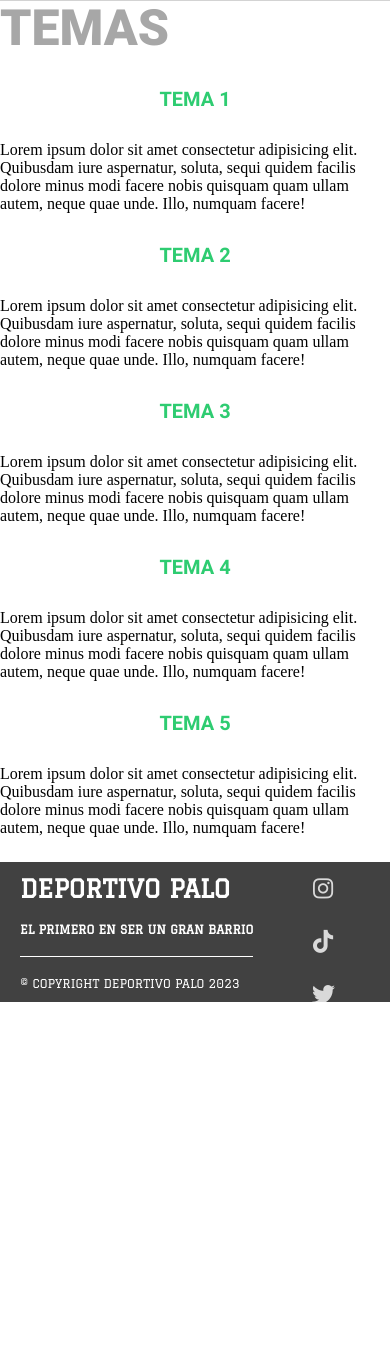
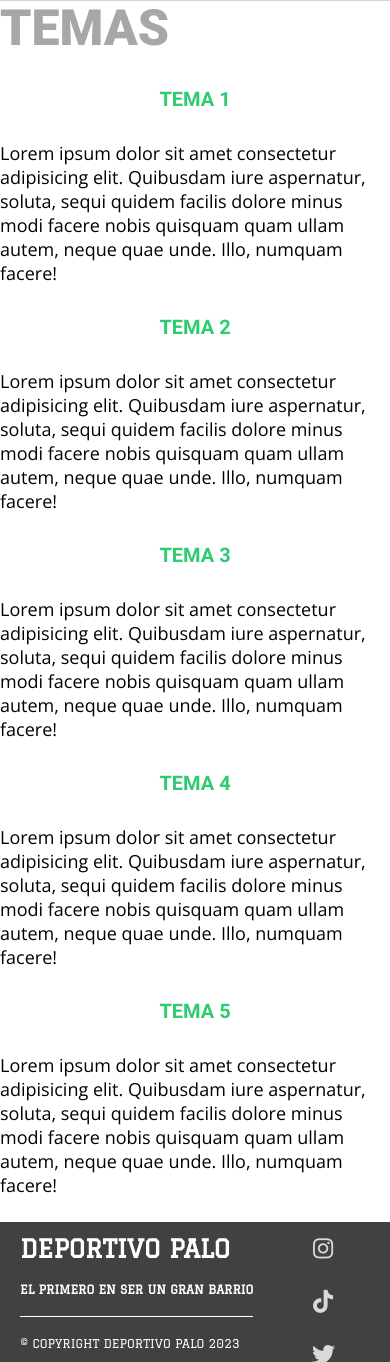
Before and after one commit to Gandito/Deportivo-Palo, a PHP site: page /vistas/canticos.php in a window 390 px wide. Shown: the part 89-1451 px from the top of the page. Before the commit the page ends 1091 px from the top, so only its background shows below. Run offline with PHP 8.4, Linux system fonts and the light colour scheme.

Commit message:
Agregando Cambios

```diff
--- a/css/header.css
+++ b/css/header.css
@@ -191,3 +191,5 @@ nav {
     transform: translateX(0px);
   }
 }
+
+/* MODO OSCURO */
--- a/css/index.css
+++ b/css/index.css
@@ -54,6 +54,12 @@ body{
     visibility: hidden;
 }
 
+.ancla{
+    color: rgba(255, 255, 255, 0);
+    font-size: 90px;
+    user-select: none;
+  }
+
 :root{
     scroll-behavior: smooth;
 }
--- a/css/main.css
+++ b/css/main.css
@@ -5,7 +5,9 @@
 .main_socios,
 .main_marketing,
 .main_canticos,
-.main_asociate {
+.main_asociate,
+.main_pagina_videos,
+.main_pagina_galeria {
   width: 70%;
   margin: 115px auto 50px;
 }
@@ -22,7 +24,9 @@
 .main_socios h1,
 .main_marketing h1,
 .main_canticos h1,
-.main_asociate h1 {
+.main_asociate h1,
+.main_pagina_videos h1,
+.main_pagina_galeria h1 {
   color: #a7a7a7;
   font-family: RobotoBlack;
   font-size: 80px;
@@ -35,7 +39,9 @@
 .main_socios h2,
 .main_marketing h2,
 .main_canticos h2,
-.main_asociate h2 {
+.main_asociate h2,
+.main_pagina_videos h2,
+.main_pagina_galeria h2 {
   margin: 30px 0 30px 0;
   font-family: RobotoBold;
   text-transform: uppercase;
@@ -47,7 +53,9 @@
 .main_socios h2,
 .main_marketing h2,
 .main_canticos h2,
-.main_asociate h2 {
+.main_asociate h2,
+.main_pagina_videos h2,
+.main_pagina_galeria h2 {
   color: #2ECC71;
 }
 
@@ -1641,3 +1649,36 @@ td {
   font-size: 18px;
   font-family: RiftDemi;
 }
+
+.main_canticos_parrafo {
+  font-family: OpenSansRegular;
+  font-size: 18px;
+}
+
+.main_pagina_videos_contenedor {
+  display: flex;
+  flex-wrap: wrap;
+}
+
+.main_pagina_videos_contenido {
+  width: 444.5px;
+  height: 444.5px;
+}
+
+.main_pagina_videos_contenido video {
+  border: 5px solid white;
+  width: 444.5px;
+  height: 444.5px;
+}
+
+.main_pagina_galeria_contenedor {
+  display: flex;
+  flex-wrap: wrap;
+}
+
+.main_pagina_galeria_contenido {
+  border: 5px solid white;
+  width: 444.5px;
+  height: 444.5px;
+  background-image: url(../images/imagen_fondo_club.jpg);
+}
--- a/css/responsive_main.css
+++ b/css/responsive_main.css
@@ -8,7 +8,9 @@
     .main_socios,
     .main_marketing,
     .main_canticos,
-    .main_asociate {
+    .main_asociate,
+    .main_pagina_videos,
+    .main_pagina_galeria {
         margin: 70px auto 50px;
     }
 
@@ -19,7 +21,9 @@
     .main_socios h1,
     .main_marketing h1,
     .main_canticos h1,
-    .main_asociate h1 {
+    .main_asociate h1,
+    .main_pagina_videos h1,
+    .main_pagina_galeria h1 {
         font-size: 70px;
     }
 
@@ -29,12 +33,14 @@
     .main_socios h2,
     .main_marketing h2,
     .main_canticos h2,
-    .main_asociate h2 {
+    .main_asociate h2,
+    .main_pagina_videos h2,
+    .main_pagina_galeria h2 {
         font-size: 20px;
     }
 }
 
-@media screen and (max-width: 768px) {
+@media screen and (max-width: 768px) {pagina_
 
     .main_club,
     .main_plantel,
@@ -43,7 +49,9 @@
     .main_socios,
     .main_marketing,
     .main_canticos,
-    .main_asociate {
+    .main_asociate,
+    .main_pagina_videos,
+    .main_pagina_galeria {
         margin: 70px auto 30px;
         width: 100%;
     }
@@ -55,7 +63,9 @@
     .main_socios h1,
     .main_marketing h1,
     .main_canticos h1,
-    .main_asociate h1 {
+    .main_asociate h1,
+    .main_pagina_videos h1,
+    .main_pagina_galeria h1 {
         font-size: 50px;
     }
 
@@ -65,7 +75,9 @@
     .main_socios h2,
     .main_marketing h2,
     .main_canticos h2,
-    .main_asociate h2 {
+    .main_asociate h2,
+    .main_pagina_videos h2,
+    .main_pagina_galeria h2 {
         text-align: center;
     }
 }
@@ -79,7 +91,9 @@
     .main_socios,
     .main_marketing,
     .main_canticos,
-    .main_asociate {
+    .main_asociate,
+    .main_pagina_videos,
+    .main_pagina_galeria {
         margin: 70px auto 0px;
     }
 
@@ -90,7 +104,9 @@
     .main_socios h1,
     .main_marketing h1,
     .main_canticos h1,
-    .main_asociate h1 {
+    .main_asociate h1,
+    .main_pagina_videos h1,
+    .main_pagina_galeria h1 {
         font-size: 40px;
     }
 }
--- a/inc/header.php
+++ b/inc/header.php
@@ -90,7 +90,7 @@
                     <li><a class="header_cerrar_menu1" href="socios.php#ancla_informacion">Informacion</a></li>
                     <li><a class="header_cerrar_menu2" href="socios.php#ancla_valores">Valores</a></li>
                     <li><a class="header_cerrar_menu3" href="socios.php#ancla_preguntas">Preguntas</a></li>
-                    <li><a class="header_cerrar_menu4" href="socios.php#ancla_hacetesocio">Asociate</a></li>
+                    <li><a class="header_cerrar_menu4" href="socios_asociate.php#ancla_asociate">Asociate</a></li>
                 </ul>
             </div>
         </div>
--- a/vistas/canticos.php
+++ b/vistas/canticos.php
@@ -16,23 +16,28 @@
         <h1>TEMAS</h1>
         <div class="main_canticos_tema1">
             <h2>Tema 1</h2>
-            <p>Lorem ipsum dolor sit amet consectetur adipisicing elit. Quibusdam iure aspernatur, soluta, sequi quidem facilis dolore minus modi facere nobis quisquam quam ullam autem, neque quae unde. Illo, numquam facere!</p>
+            <p class="main_canticos_parrafo">Lorem ipsum dolor sit amet consectetur adipisicing elit. Quibusdam iure aspernatur, soluta, sequi quidem facilis dolore minus modi facere nobis quisquam quam ullam autem, neque quae unde. Illo, numquam facere!</p>
+            <audio src=""></audio>
         </div>
         <div class="main_canticos_tema2">
             <h2>Tema 2</h2>
-            <p>Lorem ipsum dolor sit amet consectetur adipisicing elit. Quibusdam iure aspernatur, soluta, sequi quidem facilis dolore minus modi facere nobis quisquam quam ullam autem, neque quae unde. Illo, numquam facere!</p>
+            <p class="main_canticos_parrafo">Lorem ipsum dolor sit amet consectetur adipisicing elit. Quibusdam iure aspernatur, soluta, sequi quidem facilis dolore minus modi facere nobis quisquam quam ullam autem, neque quae unde. Illo, numquam facere!</p>
+            <audio src=""></audio>
         </div>
         <div class="main_canticos_tema3">
             <h2>Tema 3</h2>
-            <p>Lorem ipsum dolor sit amet consectetur adipisicing elit. Quibusdam iure aspernatur, soluta, sequi quidem facilis dolore minus modi facere nobis quisquam quam ullam autem, neque quae unde. Illo, numquam facere!</p>
+            <p class="main_canticos_parrafo">Lorem ipsum dolor sit amet consectetur adipisicing elit. Quibusdam iure aspernatur, soluta, sequi quidem facilis dolore minus modi facere nobis quisquam quam ullam autem, neque quae unde. Illo, numquam facere!</p>
+            <audio src=""></audio>
         </div>
         <div class="main_canticos_tema4">
             <h2>Tema 4</h2>
-            <p>Lorem ipsum dolor sit amet consectetur adipisicing elit. Quibusdam iure aspernatur, soluta, sequi quidem facilis dolore minus modi facere nobis quisquam quam ullam autem, neque quae unde. Illo, numquam facere!</p>
+            <p class="main_canticos_parrafo">Lorem ipsum dolor sit amet consectetur adipisicing elit. Quibusdam iure aspernatur, soluta, sequi quidem facilis dolore minus modi facere nobis quisquam quam ullam autem, neque quae unde. Illo, numquam facere!</p>
+            <audio src=""></audio>
         </div>
         <div class="main_canticos_tema5">
             <h2>Tema 5</h2>
-            <p>Lorem ipsum dolor sit amet consectetur adipisicing elit. Quibusdam iure aspernatur, soluta, sequi quidem facilis dolore minus modi facere nobis quisquam quam ullam autem, neque quae unde. Illo, numquam facere!</p>
+            <p class="main_canticos_parrafo">Lorem ipsum dolor sit amet consectetur adipisicing elit. Quibusdam iure aspernatur, soluta, sequi quidem facilis dolore minus modi facere nobis quisquam quam ullam autem, neque quae unde. Illo, numquam facere!</p>
+            <audio src=""></audio>
         </div>
     </main>
 
@@ -41,6 +46,7 @@
     </footer>
 
     <!-- JS PRINCIPAL -->
+    <script src="./js/modo_oscuro.js"></script>
     <script src="../js/header.js"></script>
 </body>
 
--- a/vistas/club.php
+++ b/vistas/club.php
@@ -78,6 +78,7 @@
     </footer>
 
     <!-- JS PRINCIPAL -->
+    <script src="./js/modo_oscuro.js"></script>
     <script src="../js/header.js"></script>
 </body>
 
--- a/vistas/deportivo.php
+++ b/vistas/deportivo.php
@@ -95,6 +95,7 @@
     </footer>
 
     <!-- JS PRINCIPAL -->
+    <script src="./js/modo_oscuro.js"></script>
     <script src="../js/header.js"></script>
 </body>
 
--- a/vistas/futbol.php
+++ b/vistas/futbol.php
@@ -1,5 +1,5 @@
 <!DOCTYPE html>
-<html lang="en">
+<html lang="es">
 
 <head>
     <?php include('../inc/head.php'); ?>
@@ -1797,6 +1797,7 @@
         <?php include('../inc/footer.php'); ?>
     </footer>
 
+    <script src="./js/modo_oscuro.js"></script>
     <script src="../js/main_futbol.js"></script>
     <script src="../js/header.js"></script>
 </body>
--- a/vistas/futbol_plantel.php
+++ b/vistas/futbol_plantel.php
@@ -120,6 +120,7 @@
     </footer>
 
     <!-- JS PRINCIPAL -->
+    <script src="./js/modo_oscuro.js"></script>
     <script src="../js/header.js"></script>
 </body>
 
--- a/vistas/marketing.php
+++ b/vistas/marketing.php
@@ -62,6 +62,7 @@
     </footer>
 
     <!-- JS PRINCIPAL -->
+    <script src="./js/modo_oscuro.js"></script>
     <script src="../js/header.js"></script>
 </body>
 
--- a/vistas/socios_asociate.php
+++ b/vistas/socios_asociate.php
@@ -1,5 +1,5 @@
 <!DOCTYPE html>
-<html lang="en">
+<html lang="es">
 <head>
     <?php include('../inc/head.php');?>
     <title>C.F. Deportivo Palo - Asociate</title>
@@ -17,5 +17,9 @@
     <footer>
         <?php include('../inc/footer.php');?>
     </footer>
+
+    <!-- JS PRINCIPAL -->
+    <script src="./js/modo_oscuro.js"></script>
+    <script src="../js/header.js"></script>
 </body>
 </html>
```
Also changed, not shown: index.php (+7 -6 lines), vistas/galeria.php (added, +43 -0 lines), vistas/socios.php (+4 -3 lines), vistas/videos.php (added, +52 -0 lines), js/modo_oscuro.js (added).
